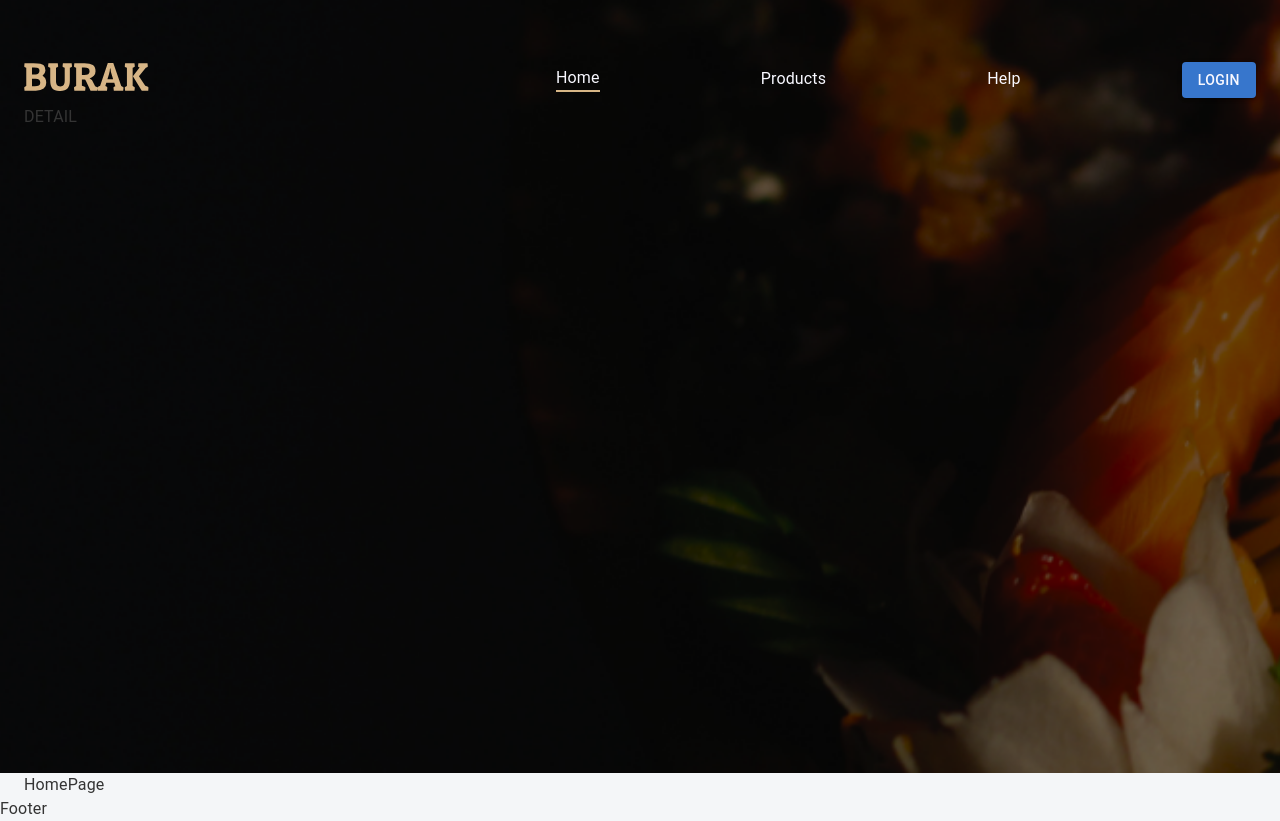
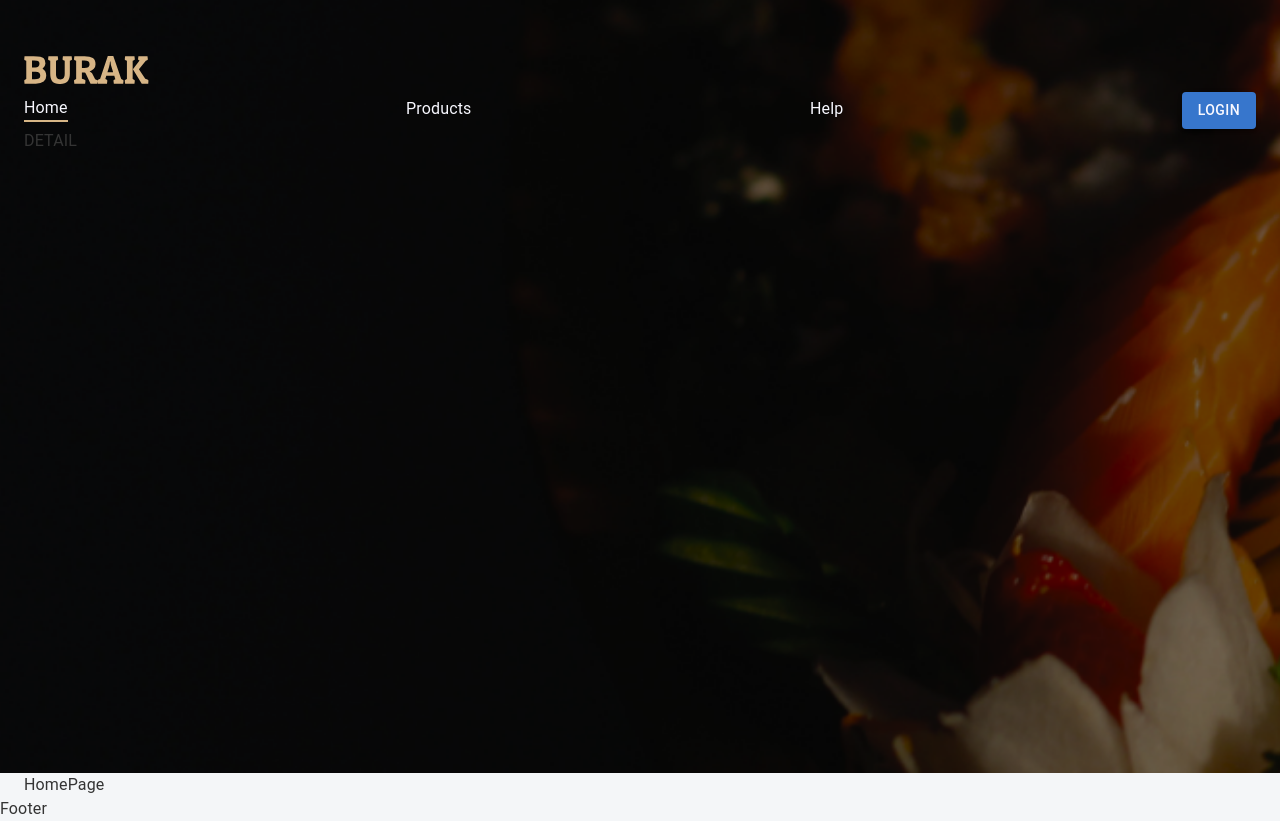
Before and after one commit to makhmudovsx17-create/burak-react, a React (Create React App) app: page / in a window 1280 px wide. Built offline with nearby package versions, Linux system fonts and the light colour scheme.

Commit message:
fix: homeNavbar menu part refactoring

```diff
--- a/src/app/components/headers/HomeNavbar.tsx
+++ b/src/app/components/headers/HomeNavbar.tsx
@@ -6,31 +6,17 @@ export function HomeNavbar() {
 
     return (
         <div className="home-navbar">
-            <Container sx={{ mt: "55px", height: "642px" }}>
-                <Stack
-                    direction="row"
-                    sx={{
-                        height: "50px",
-                        justifyContent: "space-between",
-                        alignItems: "center",
-                    }}
-                >
+            <Container className="navbar-container">
+                <Stack className="menu">
                     <Box>
                         <NavLink to={"/"}>
                             <img
-                                style={{ width: "125px", height: "30px" }}
+                                className="brand-logo"
                                 src="/icons/burak.svg"
                             />
                         </NavLink>
                     </Box>
-                    <Stack
-                        direction={"row"}
-                        sx={{
-                            justifyContent: "space-between",
-                            minWidth: "700px",
-                            alignItems: "center",
-                        }}
-                    >
+                    <Stack className="links">
                         <Box className={"hover-line"}>
                             <NavLink to={"/"} activeClassName="underline">
                                 Home
@@ -76,16 +62,17 @@ export function HomeNavbar() {
                             <Box>
                                 <Button
                                     variant="contained"
-                                    sx={{
-                                        backgroundColor: "#3776CC",
-                                        color: "#f8f8ff",
-                                    }}
+                                    className="login-button"
                                 >
                                     Login
                                 </Button>
                             </Box>
                         ) : (
-                            <img />
+                            <img
+                                className="user-avatar"
+                                src={"/icons/default-user.svg"}
+                                aria-haspopup={"true"}
+                            />
                         )}
                     </Stack>
                 </Stack>
--- a/src/css/navbar.css
+++ b/src/css/navbar.css
@@ -4,6 +4,43 @@
     display: flex;
     background: url("/public/img/banner.webp");
     background-size: cover;
+}
+
+.home-navbar .navbar-container {
+    margin-top: 55px;
+    height: 642px;
+}
+
+.home-navber .navbar-container .menu {
+    height: 50px;
+    display: flex;
+    flex-direction: row;
+    justify-content: space-between;
+    align-items: center;
+}
+
+.home-navbar .navbar-container .menu .brand-logo {
+    width: 125px;
+    height: 30px;
+}
+
+.home-navbar .navbar-container .menu .links {
+    min-width: 700px;
+    display: flex;
+    flex-direction: row;
+    justify-content: space-between;
+    align-items: center;
+}
+
+.home-navbar .navbar-container .menu .links .login-button {
+    background: #3776cc;
+    color: #f8f8ff;
+}
+
+.home-navbar .navbar-container .menu .user-avatar {
+    width: 50px;
+    height: 50px;
+    border-radius: 25px;
 }
 
 .home-navbar a {
```
